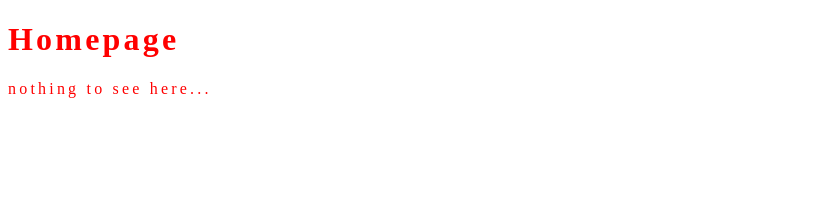
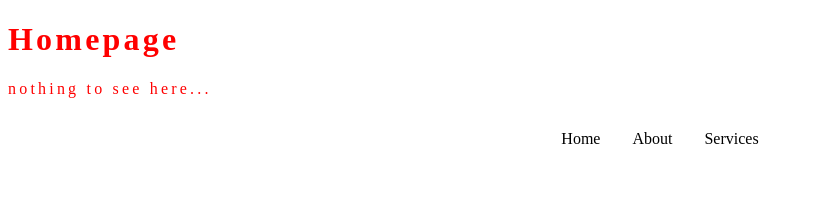
Before and after one commit to a-chakrawarti/Next.js-Fundamentals, a Next.js app: page / in a window 1280 px wide. Shown: the top 214 px of the page, without its empty margins (0-814 px from the left). Built offline with nearby package versions, Linux system fonts and the light colour scheme.

Commit message:
Install SASS module

```diff
--- a/package.json
+++ b/package.json
@@ -15,6 +15,7 @@
   "devDependencies": {
     "@types/node": "^15.0.2",
     "@types/react": "^17.0.5",
+    "sass": "^1.32.12",
     "typescript": "^4.2.4"
   }
 }
--- a/pages/index.tsx
+++ b/pages/index.tsx
@@ -1,6 +1,6 @@
 // Styled-JSX: Component level style
 
-import styles from "./style.module.css";
+import styles from "./style.module.scss";
 
 const Tagline = () => {
   const selectedColor = "orange";
@@ -17,6 +17,14 @@ const Tagline = () => {
           }
         `}
       </style>
+
+      <div className={styles.navbar}>
+        <ul>
+          <li className={styles.nav_links}>Home</li>
+          <li className={styles.nav_links}>About</li>
+          <li className={styles.nav_links}>Services</li>
+        </ul>
+      </div>
     </div>
   );
 };
--- a/pages/style.module.css
+++ /dev/null
@@ -1,3 +0,0 @@
-.smallcase {
-  text-transform: lowercase;
-}
--- /dev/null
+++ b/pages/style.module.scss
@@ -0,0 +1,20 @@
+.smallcase {
+  text-transform: lowercase;
+}
+
+.navbar {
+  ul {
+    display: flex;
+    justify-content: center;
+  }
+}
+
+.nav_links {
+  list-style-type: none;
+  margin: 1rem;
+  transition: font-weight 500ms ease;
+
+  &:hover {
+    font-weight: 900;
+  }
+}
```
Also changed, not shown: 1 other file (tests, documents, lock files or other folders).
